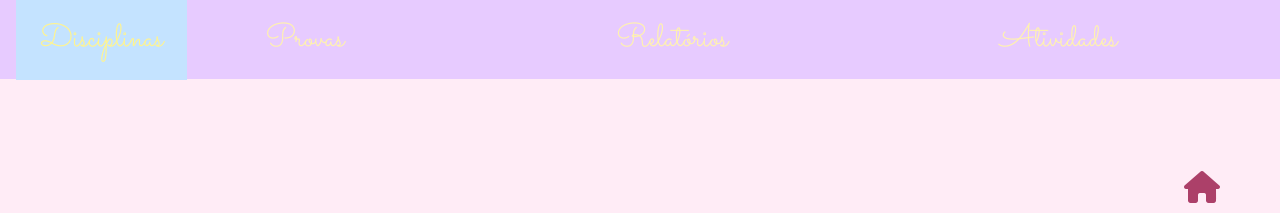
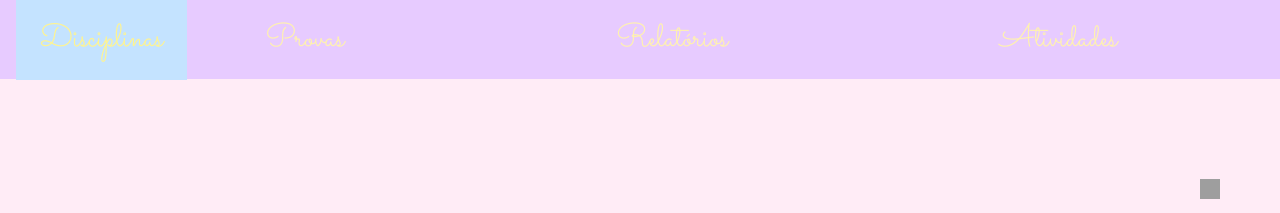
Before and after one commit to IsiDiaz/portifolio, a plain HTML site: page quimica.html in a window 1280 px wide. Shown: the top 213 px of the page. Drawn offline with Linux system fonts and the light colour scheme; grey boxes are pictures that could not be loaded.

Commit message:
fsfsfsfsf

```diff
--- a/quimica.html
+++ b/quimica.html
@@ -38,9 +38,11 @@
     </header>
 
     <main>
-        <div class="home">
-            <a href="./index.html" aria-label="Voltar para página inicial"><i class="fa-solid fa-house"></i></a>
-        </div>
+<div class="home">
+    <a href="./index.html" aria-label="Voltar para página inicial">
+        <img src="https://www.pngall.com/wp-content/uploads/15/Chococat-PNG.png" alt="Ícone página inicial" width="20" height="20">
+    </a>
+</div>
 
         <h1>Química</h1>
 
```
